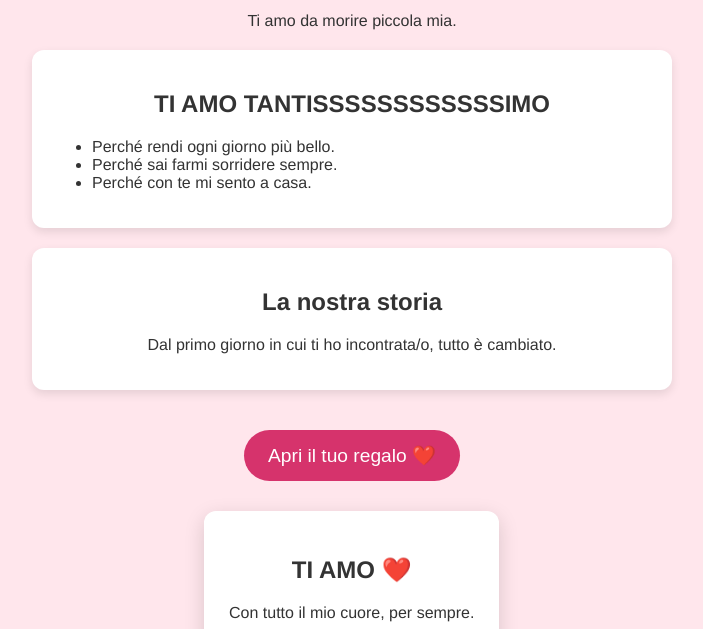
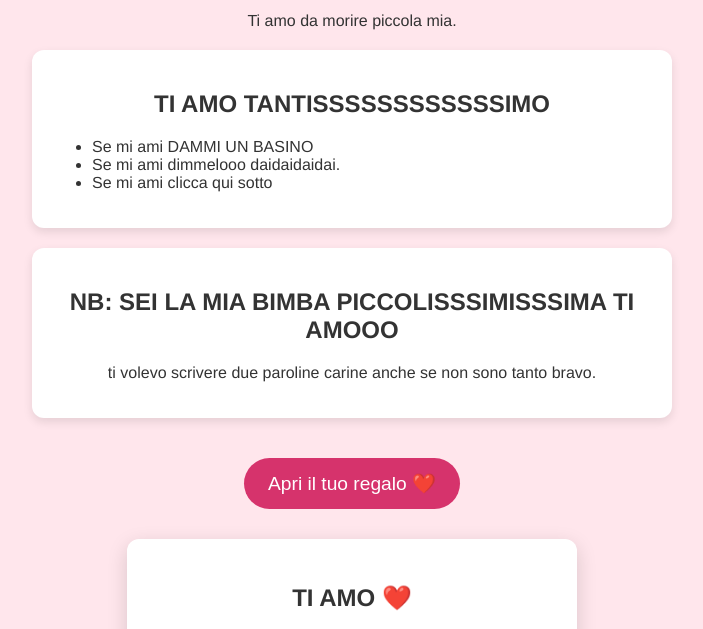
Before and after one commit to MikeMirko21/San-Valentino, a plain HTML site: page index.html in a window 1280 px wide. Both pictures are taken after a click on the button "Apri il tuo regalo ❤️". Shown: the part 156-785 px from the top of the page, without its empty margins (288-991 px from the left). Drawn offline with Linux system fonts and the light colour scheme.

Commit message:
Update index.html

```diff
--- a/index.html
+++ b/index.html
@@ -92,15 +92,15 @@
     <div class="card">
       <h2>TI AMO TANTISSSSSSSSSSSSIMO</h2>
       <ul style="text-align:left;">
-        <li>Perché rendi ogni giorno più bello.</li>
-        <li>Perché sai farmi sorridere sempre.</li>
-        <li>Perché con te mi sento a casa.</li>
+        <li>Se mi ami DAMMI UN BASINO</li>
+        <li>Se mi ami dimmelooo daidaidaidai.</li>
+        <li>Se mi ami clicca qui sotto</li>
       </ul>
     </div>
 
     <div class="card">
-      <h2>La nostra storia</h2>
-      <p>Dal primo giorno in cui ti ho incontrata/o, tutto è cambiato.</p>
+      <h2>NB: SEI LA MIA BIMBA PICCOLISSSIMISSSIMA TI AMOOO</h2>
+      <p>ti volevo scrivere due paroline carine anche se non sono tanto bravo.</p>
     </div>
 
     <!-- BOTTONE -->
@@ -110,7 +110,16 @@
     <div id="letter-container" class="letter-hidden">
       <div class="letter">
         <h2>TI AMO ❤️</h2>
-        <p>Con tutto il mio cuore, per sempre.</p>
+        <p>Ciao piccolina ti volevo solo dire che:
+
+Mi fai ridere quando non ne ho voglia, mi calmi quando mi perdo, mi fai sentire unico. E ogni volta che ti guardo, mi ricordo quanto sono fortunato ad averti accanto.
+
+Grazie per la pazienza, per la dolcezza, per la forza che non ostenti ma che si sente. Grazie per come mi scegli, ogni giorno, anche quando non sono perfetto.
+
+Ti prometto che continuerò a meritarmi il tuo amore, a costruire il nostro futuro, a sorprenderti e a starti vicino in tutto ciò che succederà in futuro.
+
+Buon San Valentino, amore mio.
+Ti amo più di quanto riesca a scrivere</p>
       </div>
     </div>
 
```
